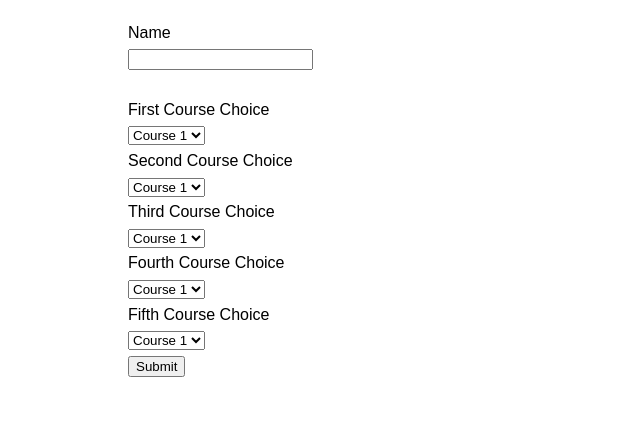
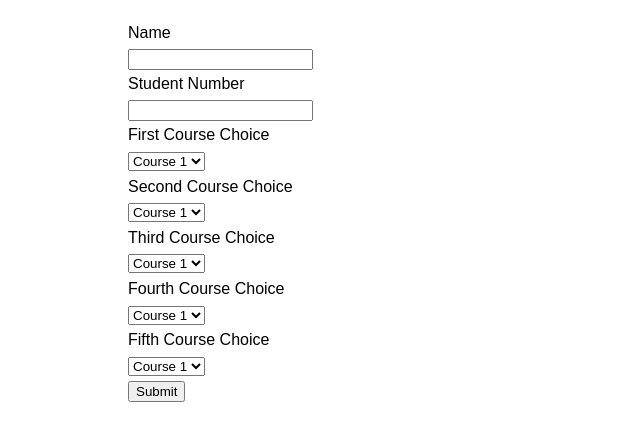
Before and after one commit to shru14/DS-Algo-1, a Flask app: template Flask_Frontend/flaskapp/templates/studentform.html in a window 1280 px wide. Shown: the part 84-525 px from the top of the page, without its empty margins (0-640 px from the left). Run offline with Flask 3, Linux system fonts and the light colour scheme; the template is opened without the code that fills it: values that come from a table or form of the project are taken from there, others are empty.

Commit message:
Form input fixes

```diff
--- a/Flask_Frontend/flaskapp/templates/studentform.html
+++ b/Flask_Frontend/flaskapp/templates/studentform.html
@@ -8,8 +8,8 @@
             {{ form.name }}
         </div>
         <div>
-            {{ form.student_id.label }}<br>
-            {{ form.student_id }}
+            {{ form.student_number.label }}<br>
+            {{ form.student_number }}
         </div>
         <div>
             {{ form.first_course_choice.label }}<br>
--- a/Flask_Frontend/flaskapp/templates/supervisorform.html
+++ b/Flask_Frontend/flaskapp/templates/supervisorform.html
@@ -6,10 +6,6 @@
         <div>
             {{ form.course.label }}<br>
             {{ form.course }}
-        </div>
-        <div>
-            {{ form.supervisor_name.label }}<br>
-            {{ form.supervisor_name }}
         </div>
         <div>
             {{ form.first_student_choice.label }}<br>
```
Also changed, not shown: 2 other files.
